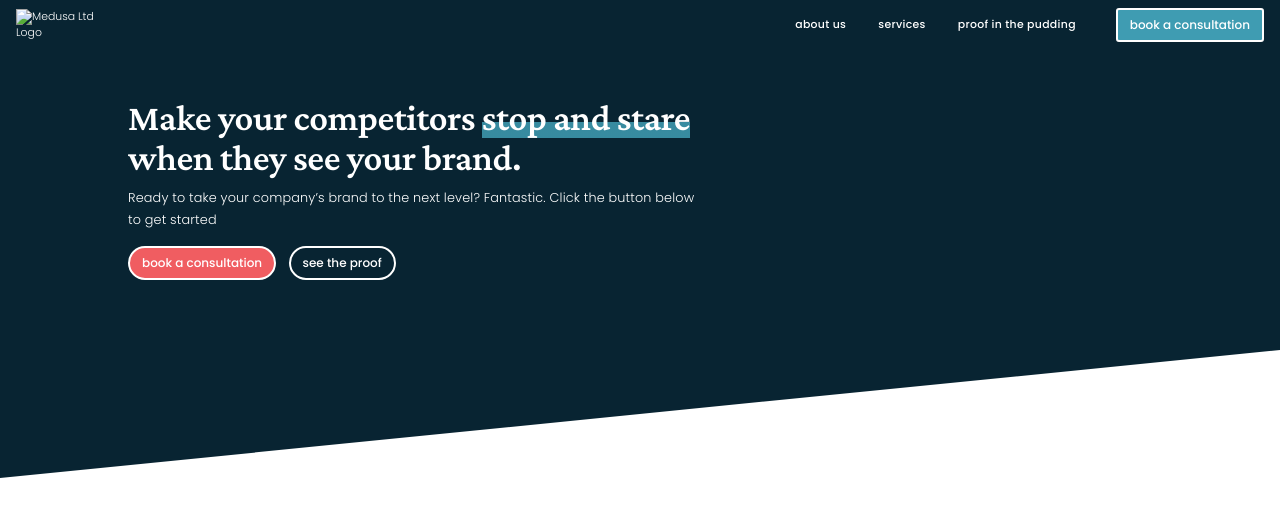
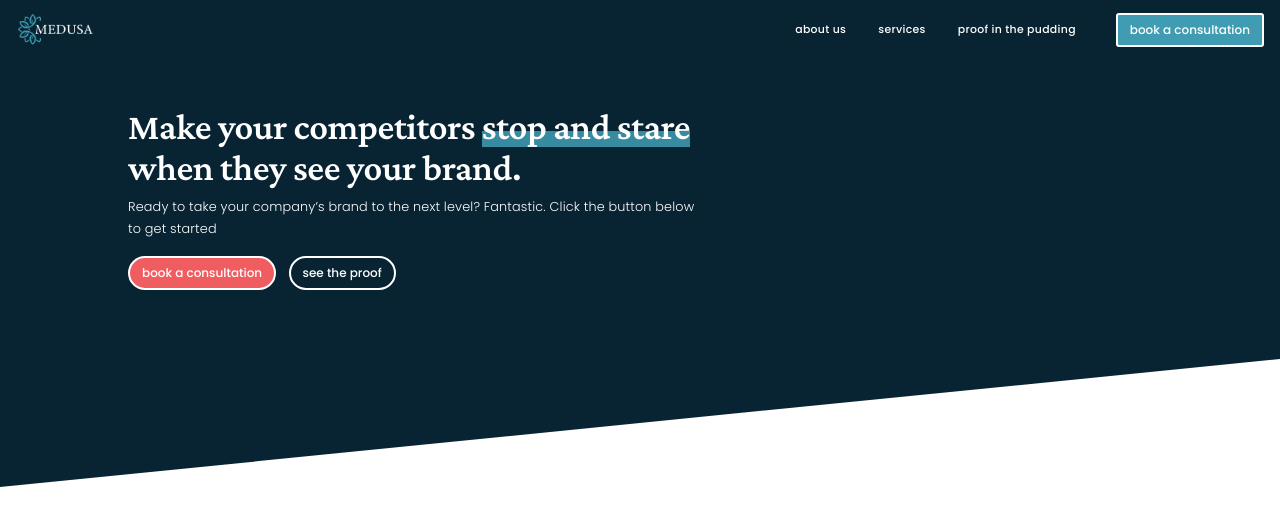
Before and after one commit to kvtemadden/medusa, a plain HTML site: page index.html in a window 1280 px wide. Drawn offline with nearby package versions, Linux system fonts and the light colour scheme.

Commit message:
Initial commit

```diff
--- a/index.html
+++ b/index.html
@@ -18,7 +18,7 @@
 
 </html>
 <nav id="navBar" class="navbar navbar-expand-lg navbar-dark">
-    <img id="logo" src="../Logo/Logo - Light-01.png" alt="Medusa Ltd Logo" />
+    <img id="logo" src="Logo/Logo - Light-01.png" alt="Medusa Ltd Logo" />
     <button class="navbar-toggler" type="button" data-toggle="collapse" data-target="#navbarTogglerDemo02"
         aria-controls="navbarTogglerDemo02" aria-expanded="false" aria-label="Toggle navigation">
         <span class="navbar-toggler-icon"></span>
```
Also changed, not shown: Images/md_statue.png (added), Logo/Logo - Dark (85x85px)-01.jpg (added), Logo/Logo - Dark-01.jpg (added), Logo/Logo - Light - Wordpress-01.png (added), Logo/Logo - Light - Wordpress.png (added), Logo/Logo - Light-01.png (added), 5 other files.
